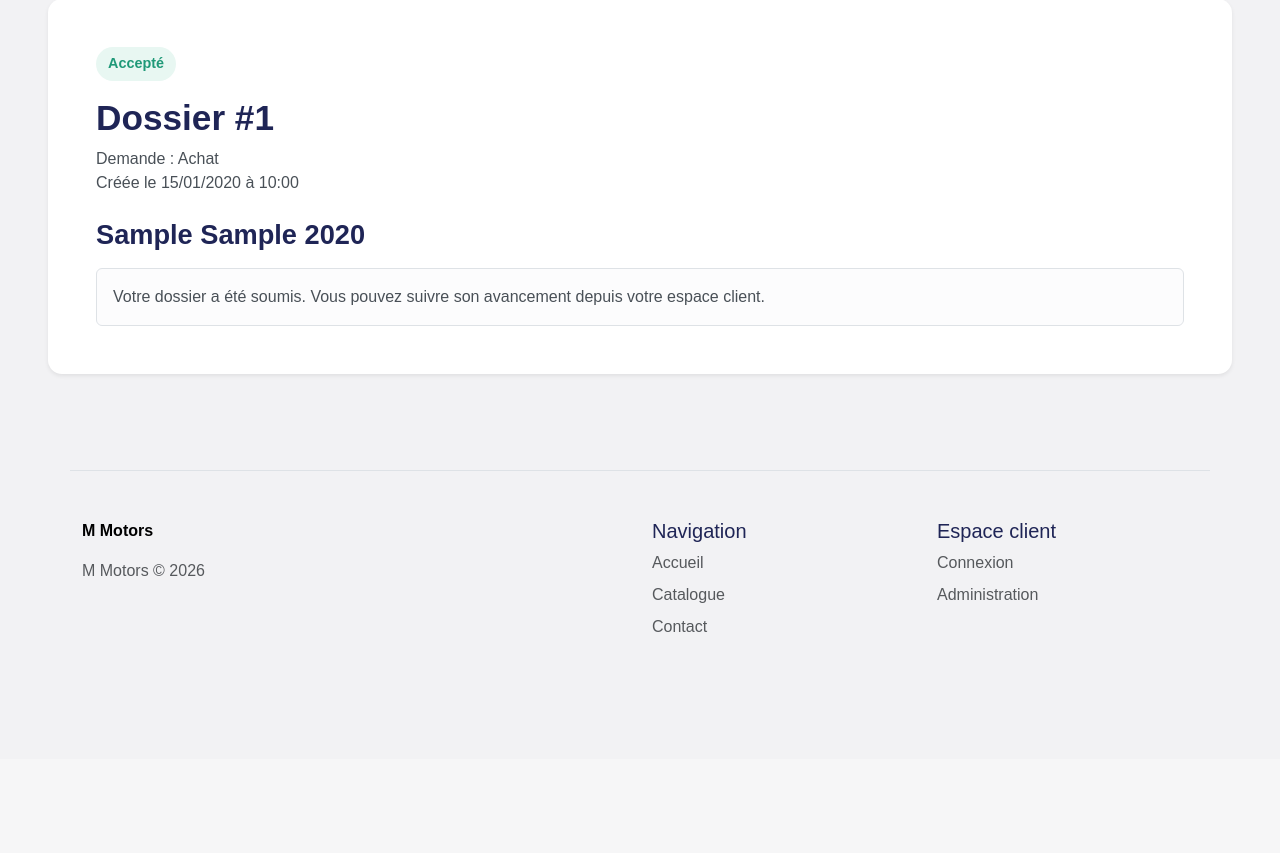
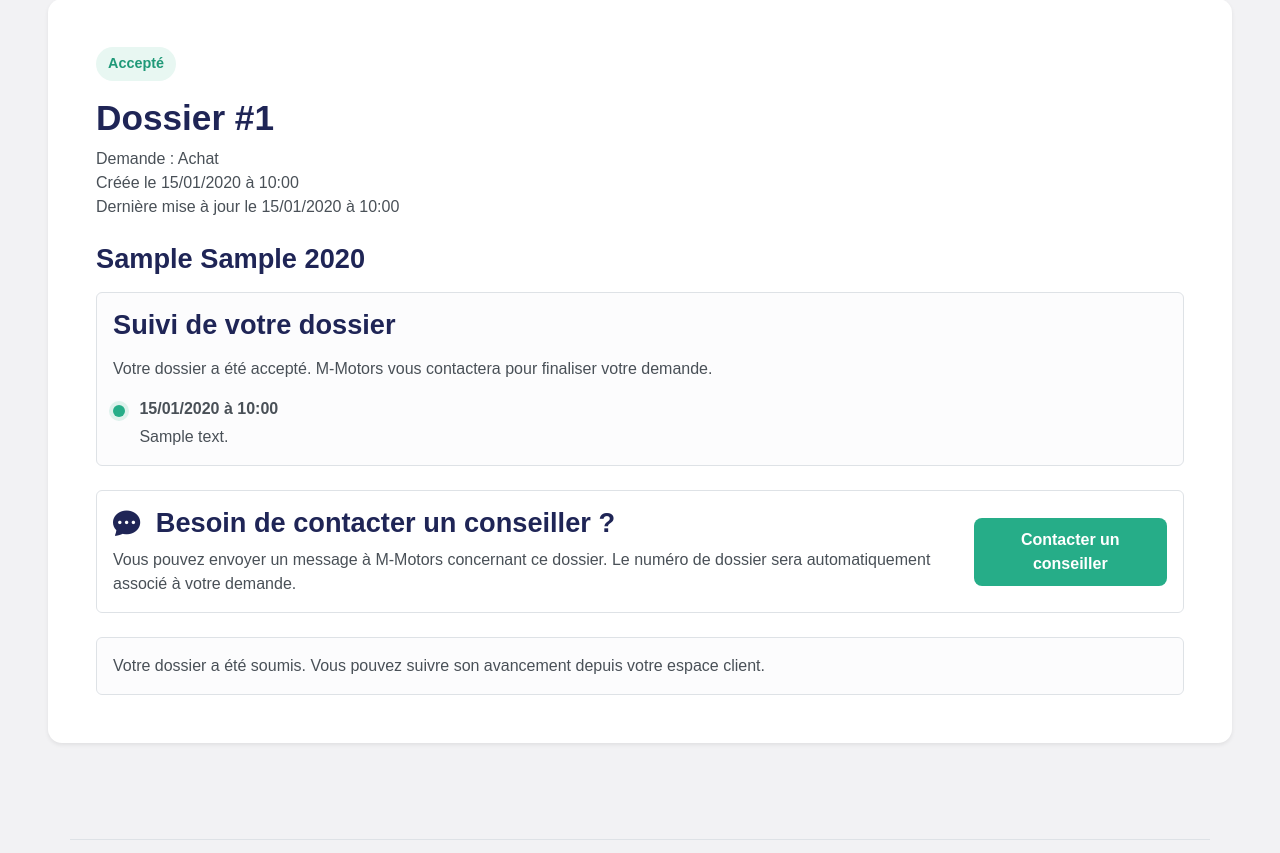
Before and after one commit to Ysaeka/M-Motors, a Django app: page /dossiers/1/ in a window 1280 px wide. Shown: the part 195-1048 px from the top of the page. Before the commit the page ends 827 px from the top, so only its background shows below. Run offline with Django 5.2, Linux system fonts and the light colour scheme; a user stored in the database is signed in; tables that the repository leaves empty hold one stand-in row (values such as "Sample post").

Commit message:
feat: add client dossier tracking and advisor contact

```diff
--- a/asset/CSS/style.css
+++ b/asset/CSS/style.css
@@ -824,6 +824,23 @@ body {
 .client-register a:hover {
   text-decoration: underline;
 }
+.finance-tracking-message {
+  margin: 0.5rem 0 0;
+  max-width: 720px;
+  color: #596579;
+  font-size: 0.95rem;
+  line-height: 1.5;
+}
+
+.finance-status-block .dashboard-link {
+  display: inline-block;
+  font-weight: 700;
+}
+.contact-advisor-link {
+  display: inline-flex;
+  align-items: center;
+  gap: 6px;
+}
 
 @media (max-width: 575.98px) {
   .client-section {
@@ -1410,6 +1427,27 @@ textarea.finance-input {
     display: block;
     margin-top: 0.2rem;
   }
+}
+.dossier-timeline {
+  display: flex;
+  flex-direction: column;
+  gap: 1rem;
+}
+
+.dossier-timeline-item {
+  display: flex;
+  gap: 0.9rem;
+  align-items: flex-start;
+}
+
+.dossier-timeline-dot {
+  flex: 0 0 12px;
+  width: 12px;
+  height: 12px;
+  margin-top: 0.45rem;
+  border-radius: 999px;
+  background: #26ad88;
+  box-shadow: 0 0 0 4px rgba(38, 173, 136, 0.14);
 }
 /* DEPOT DOSSIER - ajustements titres */
 
--- a/dossiers/forms.py
+++ b/dossiers/forms.py
@@ -3,6 +3,7 @@ from datetime import date
 from django import forms
 
 from .models import Dossier
+from .models import DossierAdvisorMessage
 
 
 class DossierCompletionForm(forms.ModelForm):
@@ -189,3 +190,27 @@ class DocumentUploadForm(forms.Form):
             )
 
         return file
+
+class DossierAdvisorMessageForm(forms.ModelForm):
+    class Meta:
+        model = DossierAdvisorMessage
+        fields = ["subject", "message"]
+        labels = {
+            "subject": "Sujet",
+            "message": "Votre message",
+        }
+        widgets = {
+            "subject": forms.TextInput(
+                attrs={
+                    "class": "form-control",
+                    "placeholder": "Question concernant mon dossier",
+                }
+            ),
+            "message": forms.Textarea(
+                attrs={
+                    "class": "form-control",
+                    "rows": 5,
+                    "placeholder": "Expliquez votre demande à un conseiller M-Motors...",
+                }
+            ),
+        }
--- a/dossiers/views.py
+++ b/dossiers/views.py
@@ -5,7 +5,7 @@ from django.http import FileResponse
 
 from accounts.models import ClientProfile
 
-from .forms import DocumentUploadForm, DossierCompletionForm
+from .forms import DocumentUploadForm, DossierCompletionForm, DossierAdvisorMessageForm
 
 from catalog.models import Vehicle
 
@@ -67,11 +67,27 @@ def dossier_detail(request, pk):
     vehicle_monthly_price = dossier.vehicle.price_monthly or Decimal("0")
     estimated_location_total = Decimal("0")
     purchase_option_estimate = None
+    advisor_message_form = DossierAdvisorMessageForm(
+        initial={
+            "subject": f"Question concernant mon dossier #{dossier.id}",
+        }
+    )
+
+    if request.method == "POST" and "advisor_message_submit" in request.POST:
+        advisor_message_form = DossierAdvisorMessageForm(request.POST)
+
+        if advisor_message_form.is_valid():
+            advisor_message = advisor_message_form.save(commit=False)
+            advisor_message.dossier = dossier
+            advisor_message.customer = request.user
+            advisor_message.save()
+
+            return redirect("dossier_detail", pk=dossier.pk)
 
     if dossier.application_type == Dossier.ApplicationType.LLD:
         lld_included_options = Option.objects.filter(is_active=True).order_by("name")
 
-        if request.method == "POST":
+        if request.method == "POST" and "lld_duration_months" in request.POST:
             lld_duration_months = request.POST.get("lld_duration_months")
             valid_durations = [choice[0] for choice in Dossier.LLDDuration.choices]
 
@@ -102,6 +118,7 @@ def dossier_detail(request, pk):
             "vehicle_monthly_price": vehicle_monthly_price,
             "estimated_location_total": estimated_location_total,
             "purchase_option_estimate": purchase_option_estimate,
+            "advisor_message_form": advisor_message_form,
         },
     )
 
--- a/templates/dossiers/dossier_detail.html
+++ b/templates/dossiers/dossier_detail.html
@@ -24,7 +24,8 @@
 
         <p class="vehicle-list-text mb-4">
           Demande : {{ dossier.get_application_type_display }}<br>
-          Créée le {{ dossier.created_at|date:"d/m/Y à H:i" }}
+          Créée le {{ dossier.created_at|date:"d/m/Y à H:i" }}<br>
+          Dernière mise à jour le {{ dossier.updated_at|date:"d/m/Y à H:i" }}
         </p>
 
         <h2 class="vehicle-list-title mb-3">
@@ -130,6 +131,99 @@
           </div>
         {% endif %}
 
+        <div class="alert alert-light border mb-4">
+          <h3 class="vehicle-list-title mb-3">
+            Suivi de votre dossier
+          </h3>
+
+          <p class="vehicle-list-text mb-3">
+            {{ dossier.status_message }}
+          </p>
+
+          {% if dossier.status_history.all %}
+            <div class="dossier-timeline">
+              {% for history in dossier.status_history.all reversed %}
+                <div class="dossier-timeline-item">
+                  <div class="dossier-timeline-dot"></div>
+
+                  <div>
+                    <p class="mb-1">
+                      <strong>{{ history.created_at|date:"d/m/Y à H:i" }}</strong>
+                    </p>
+
+                    <p class="mb-0 vehicle-list-text">
+                      {% if history.comment %}
+                        {{ history.comment }}
+                      {% else %}
+                        Statut mis à jour : {{ history.get_new_status_display }}
+                      {% endif %}
+                    </p>
+                  </div>
+                </div>
+              {% endfor %}
+            </div>
+          {% else %}
+            <p class="vehicle-list-text mb-0">
+              Aucun historique disponible pour le moment.
+            </p>
+          {% endif %}
+        </div>
+
+        <div id="contact-conseiller" class="alert alert-white border mb-4">
+            <div class="d-flex flex-column flex-md-row justify-content-between gap-3 align-items-md-center">
+                <div>
+                    <h3 class="vehicle-list-title mb-2">
+                        <i class="bi bi-chat-dots-fill me-2"></i>
+                        Besoin de contacter un conseiller ?
+                    </h3>
+
+                    <p class="vehicle-list-text mb-0">
+                        Vous pouvez envoyer un message à M-Motors concernant ce dossier.
+                        Le numéro de dossier sera automatiquement associé à votre demande.
+                    </p>
+                </div>
+
+                <button
+                class="btn btn-detail"
+                type="button"
+                data-bs-toggle="collapse"
+                data-bs-target="#advisor-message-form"
+                aria-expanded="false"
+                aria-controls="advisor-message-form"
+                >
+                Contacter un conseiller
+                </button>
+            </div>
+
+            <div class="collapse mt-4" id="advisor-message-form">
+                <form method="post">
+                {% csrf_token %}
+
+                <input type="hidden" name="advisor_message_submit" value="1">
+
+                <div class="mb-3">
+                    <label for="{{ advisor_message_form.subject.id_for_label }}" class="form-label">
+                    Sujet
+                    </label>
+                    {{ advisor_message_form.subject }}
+                    {{ advisor_message_form.subject.errors }}
+                </div>
+
+                <div class="mb-3">
+                    <label for="{{ advisor_message_form.message.id_for_label }}" class="form-label">
+                    Votre message
+                    </label>
+                    {{ advisor_message_form.message }}
+                    {{ advisor_message_form.message.errors }}
+                </div>
+
+                <button type="submit" class="btn btn-detail">
+                    Envoyer mon message
+                </button>
+                </form>
+            </div>
+        </div>
+
         {% if dossier.status == "draft" %}
           <div class="alert alert-light border mb-0">
             Votre demande est enregistrée en brouillon. Cliquez sur “Compléter mon dossier”
```
Also changed, not shown: dossiers/admin.py (+29 -3 lines), dossiers/models.py (+116 -32 lines), templates/accounts/espace_client.html (+15 -0 lines), dossiers/migrations/0008_alter_dossierstatushistory_options_and_more.py (added), dossiers/migrations/0009_dossieradvisormessage.py (added).
